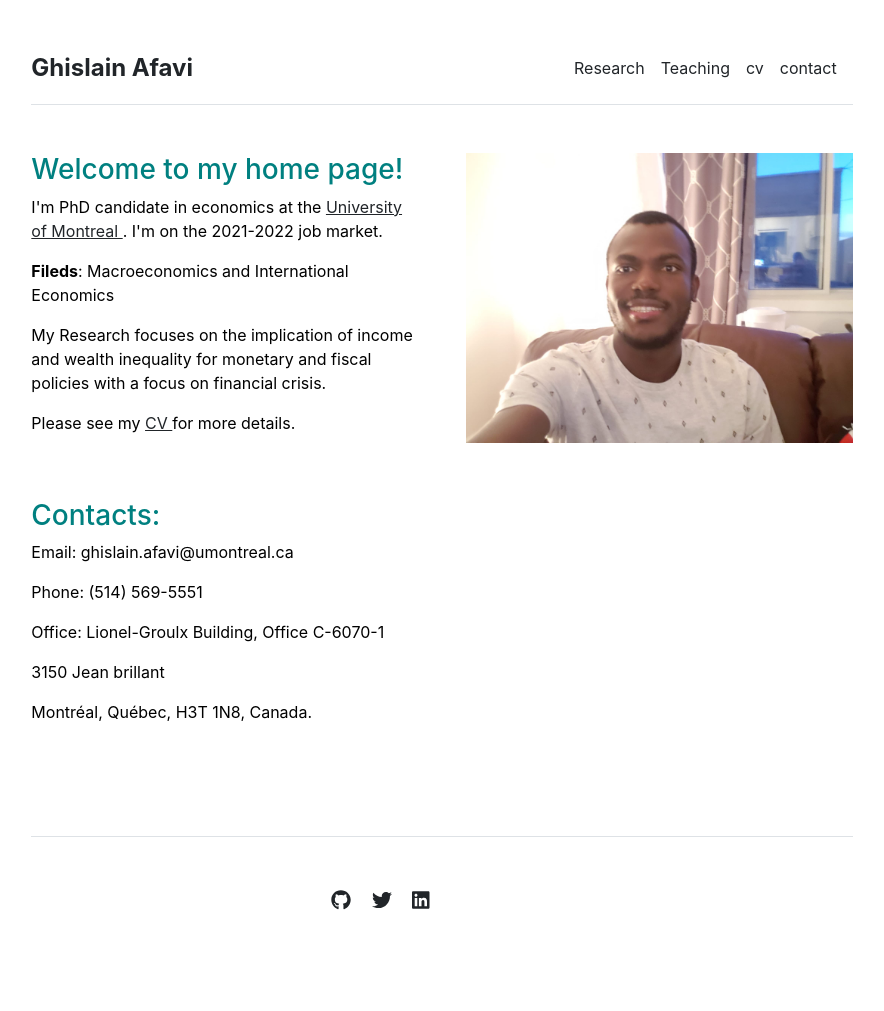
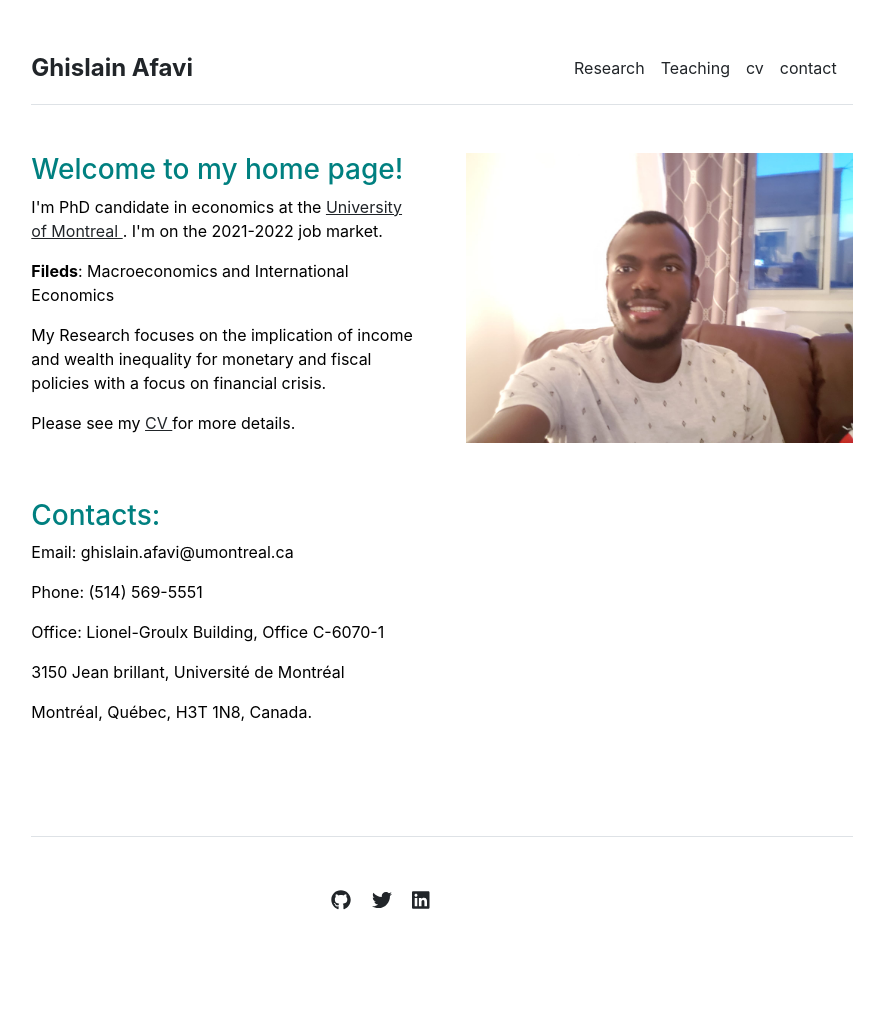
Before and after one commit to ghislainafavi/ghislainafavi.github.io, a Jekyll site: the page built from index.md, in a window 1280 px wide. Shown: the whole page, without its empty margins (198-1082 px from the left). Built offline with Jekyll 4.4.1, drawn with Linux system fonts in a browser that asks for light colours.

Commit message:
Update settings.yml

```diff
--- a/_data/settings.yml
+++ b/_data/settings.yml
@@ -15,4 +15,4 @@ social:
 - {icon: 'linkedin', link: 'https://www.linkedin.com/in/afavi-ghislain-5379b8a7/'}
 
 contacts:
-- {  email: 'ghislain.afavi@umontreal.ca', phone: '(514) 569-5551', office: 'Lionel-Groulx Building, Office C-6070-1', institution_address: '3150 Jean brillant', institution_address1: 'Montréal, Québec, H3T 1N8, Canada.'}
+- {  email: 'ghislain.afavi@umontreal.ca', phone: '(514) 569-5551', office: 'Lionel-Groulx Building, Office C-6070-1', institution_address: '3150 Jean brillant, Université de Montréal', institution_address1: 'Montréal, Québec, H3T 1N8, Canada.'}
```
